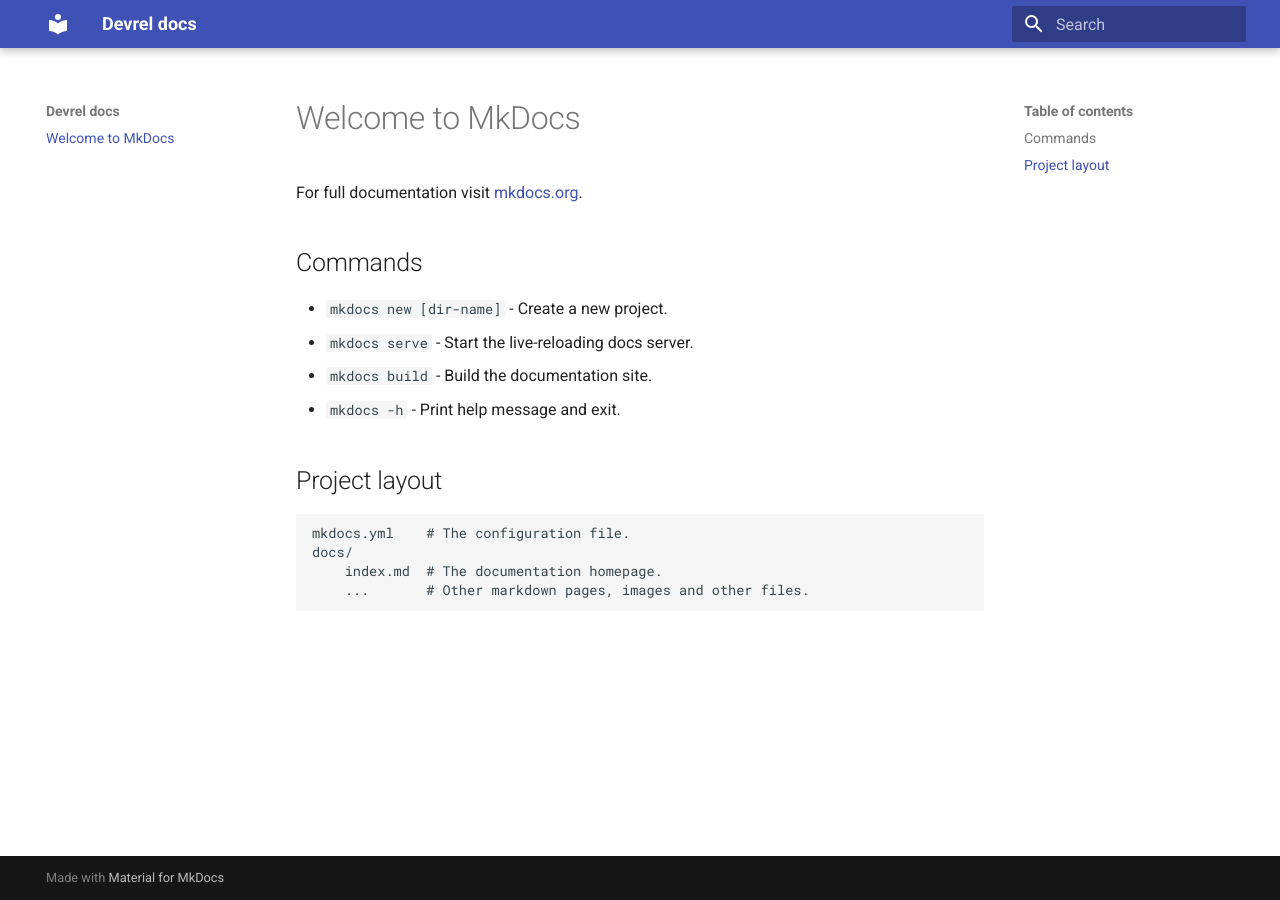
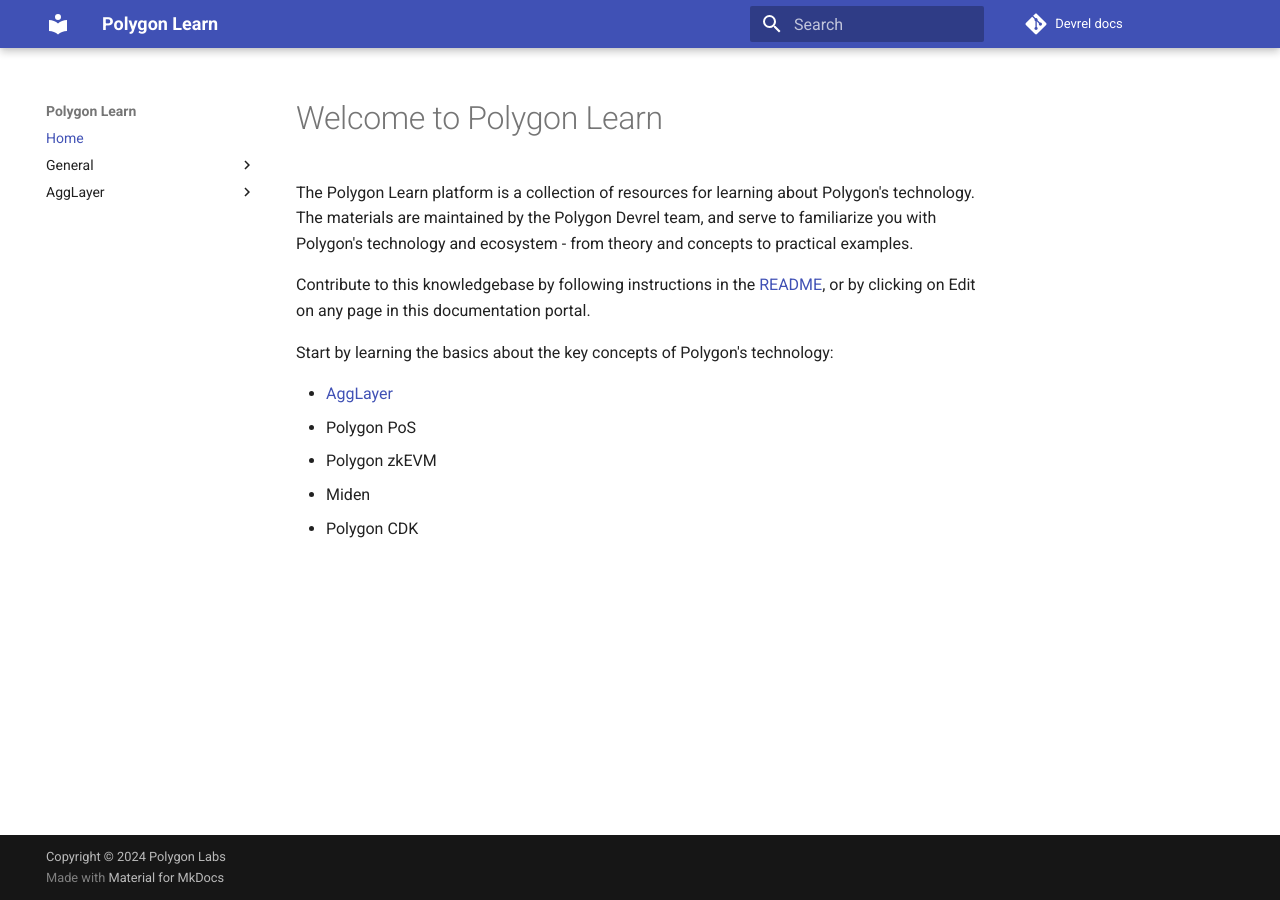
Before and after one commit to 0xPolygon/devrel-docs, an MkDocs documentation site: the page built from docs/index.md, in a window 1280 px wide. Built offline with MkDocs 1.6.1 and Material for MkDocs 9.7.7, drawn with Linux system fonts in a browser that asks for light colours; comment, search, counter and statistics services are not loaded.

Commit message:
Added some post drafts and basic structure in nav

```diff
--- a/docs/index.md
+++ b/docs/index.md
@@ -1,17 +1,18 @@
-# Welcome to MkDocs
+# Welcome to Polygon Learn
 
-For full documentation visit [mkdocs.org](https://www.mkdocs.org).
+The Polygon Learn platform is a collection of resources for learning about
+Polygon's technology. The materials are maintained by the Polygon Devrel team,
+and serve to familiarize you with Polygon's technology and ecosystem - from
+theory and concepts to practical examples.
 
-## Commands
+Contribute to this knowledgebase by following instructions in the
+[README](https://github.com/0xPolygon/devrel-docs), or by clicking on
+Edit on any page in this documentation portal.
 
-- `mkdocs new [dir-name]` - Create a new project.
-- `mkdocs serve` - Start the live-reloading docs server.
-- `mkdocs build` - Build the documentation site.
-- `mkdocs -h` - Print help message and exit.
+Start by learning the basics about the key concepts of Polygon's technology:
 
-## Project layout
-
-    mkdocs.yml    # The configuration file.
-    docs/
-        index.md  # The documentation homepage.
-        ...       # Other markdown pages, images and other files.
+- [AggLayer](agglayer/overview.md)
+- Polygon PoS
+- Polygon zkEVM
+- Miden
+- Polygon CDK
--- a/mkdocs.yml
+++ b/mkdocs.yml
@@ -1,4 +1,21 @@
-site_name: Devrel docs
+site_name: Polygon Learn
+site_author: Polygon Labs
+copyright: Copyright &copy; 2024 Polygon Labs
+repo_name: Devrel docs
+repo_url: https://github.com/0xPolygon/devrel-docs
+edit_uri: edit/main/docs/
+site_url: https://learn.polygon.technology/
 
 theme:
   name: material
+
+nav:
+  - Home: index.md
+  - General:
+    - Stack Choice: general/stack_choice.md
+  - AggLayer:
+    - Overview: agglayer/overview.md
+    - Trust: agglayer/trust.md
+    - A Day in the Life of an AggLayer Transaction: agglayer/ditl.md
+    - Pessimistic Proof: agglayer/pessimistic_proof.md
+    - Unified Liquidity: agglayer/unified_liquidity.md
```
Also changed, not shown: README.md (+16 -4 lines), docs/agglayer/ditl.md (added, +139 -0 lines), docs/agglayer/overview.md (added, +44 -0 lines), docs/agglayer/pessimistic_proof.md (added, +3 -0 lines), docs/agglayer/trust.md (added, +45 -0 lines), docs/agglayer/unified_liquidity.md (added, +3 -0 lines), docs/general/stack_choice.md (added, +57 -0 lines), docs/pos/overview.md (added, +3 -0 lines), docs/zkevm/overview.md (added, +3 -0 lines), docs/images/compare.png (added), docs/images/ditl_agg_1.png (added), docs/images/ditl_agg_2.png (added), docs/images/ditl_agg_3.png (added).
